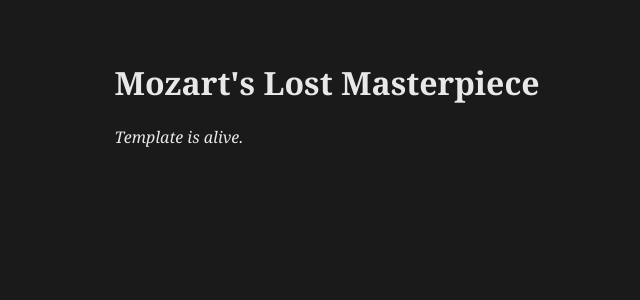
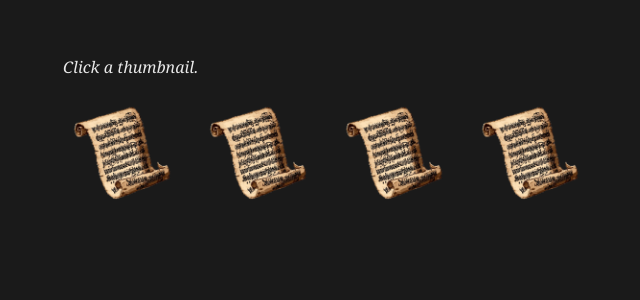
Before and after one commit to GuillemCA10/mozart-lost-masterpiece, a Flask app: page / in a window 1280 px wide. Shown: the top 300 px of the page, without its empty margins (313-953 px from the left). Run offline with Flask 3, Linux system fonts and the light colour scheme.

Commit message:
Add thumbnail elements and layout

```diff
--- a/static/styles.css
+++ b/static/styles.css
@@ -10,3 +10,13 @@ body {
 #dialogue {
   font-style: italic;
 }
+
+#thumbs {
+  display: flex;
+  gap: 1rem;
+}
+
+.thumb {
+  width: 120px;
+  cursor: pointer;
+}
--- a/templates/index.html
+++ b/templates/index.html
@@ -8,8 +8,14 @@
   </head>
   <body>
     <main id="stage">
-      <h1>Mozart's Lost Masterpiece</h1>
-      <p id="dialogue">Template is alive.</p>
+      <p id="dialogue">Click a thumbnail.</p>
+
+      <div id="thumbs">
+        <img class="thumb" data-position="0" src="{{ url_for('static', filename='img/thumbs/score-sprite-no-bg.png') }}" alt="Sheet music fragment">
+        <img class="thumb" data-position="1" src="{{ url_for('static', filename='img/thumbs/score-sprite-no-bg.png') }}" alt="Sheet music fragment">
+        <img class="thumb" data-position="2" src="{{ url_for('static', filename='img/thumbs/score-sprite-no-bg.png') }}" alt="Sheet music fragment">
+        <img class="thumb" data-position="3" src="{{ url_for('static', filename='img/thumbs/score-sprite-no-bg.png') }}" alt="Sheet music fragment">
+      </div>
     </main>
     <script src="{{ url_for('static', filename='game.js') }}"></script>
   </body>
```
